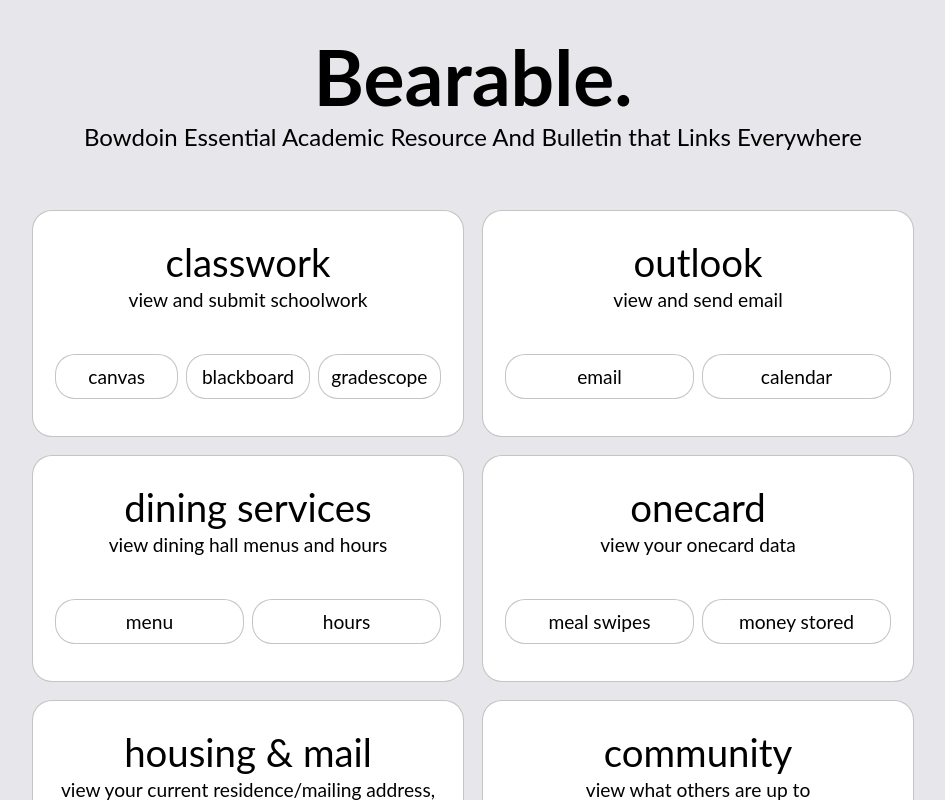
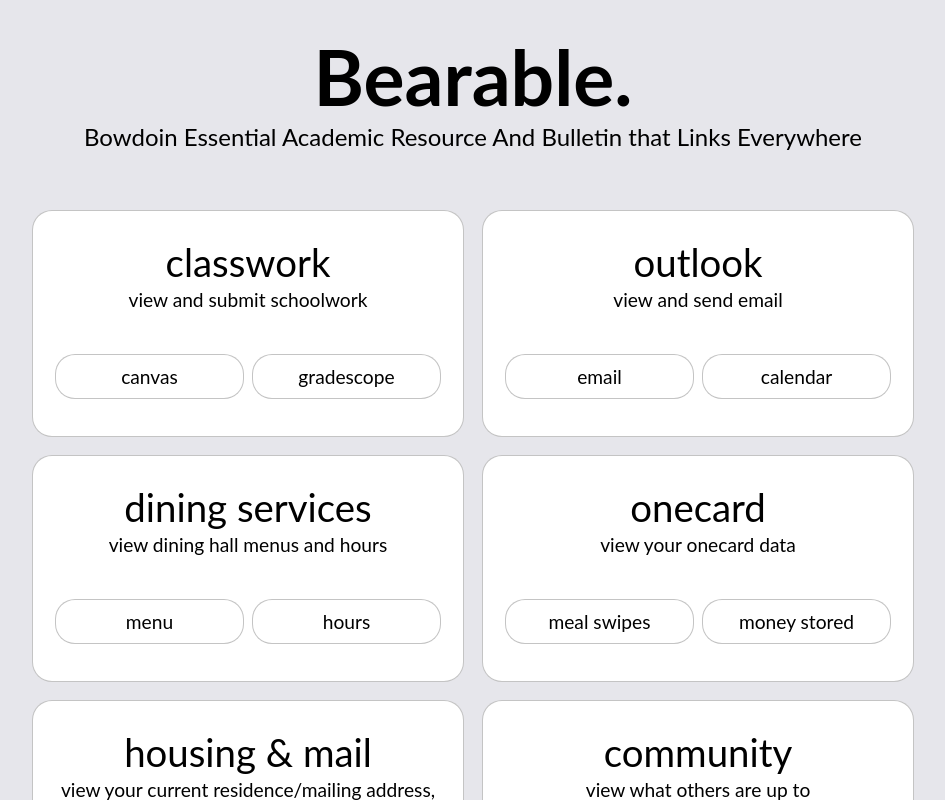
Before and after one commit to FoxSylv1/bearable, a React (Create React App) app: page / in a window 1280 px wide. Shown: the top 800 px of the page, without its empty margins (167-1112 px from the left). Built offline with nearby package versions, Linux system fonts and the light colour scheme.

Commit message:
Remove blackboard.
Remove blackboard from the classwork section. The link to
the BCQ's has to be updated, but Bowdoin has not released
the new link yet to change to.

```diff
--- a/src/data/entryData.js
+++ b/src/data/entryData.js
@@ -3,7 +3,6 @@ export const entryData = [
         title: "classwork",
         subtitle: "view and submit schoolwork",
         links: [{label: "canvas", link: "https://bowdoin.instructure.com"},
-                {label: "blackboard", link: "https://blackboard.bowdoin.edu"},
                 {label: "gradescope", link: "https://www.gradescope.com"}]
     },
     {
```
